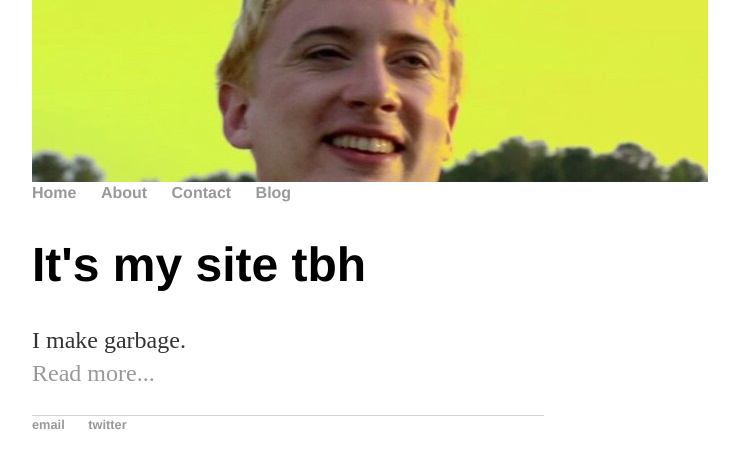
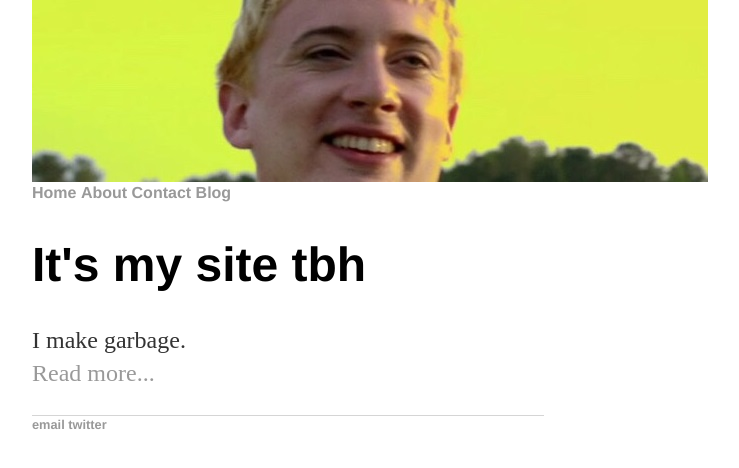
Before and after one commit to glasscaked/strip, a Jekyll site: the page built from index.html, in a window 1280 px wide. Shown: the top 468 px of the page, without its empty margins (352-1091 px from the left). Built offline with Jekyll 4.4.1, drawn with Linux system fonts in a browser that asks for light colours.

Commit message:
Update main.css

```diff
--- a/css/main.css
+++ b/css/main.css
@@ -12,7 +12,7 @@ h3 { font-size: 2.3em; }
 h4 { font-size: 1.9em; }
 
 nav ul, footer ul { margin: 0 auto; font-size: 1em; font-family: 'Helvetica', 'Arial', 'Sans-Serif'; padding: 0px; list-style: none; font-weight: bold; }
-nav ul li, footer ul li {display: inline; margin-right: 20px; }
+nav ul li, footer ul li {display: inline; 20px; }
 
 footer { border-top: 1px solid #d5d5d5; font-size: .8em; }
 
```
